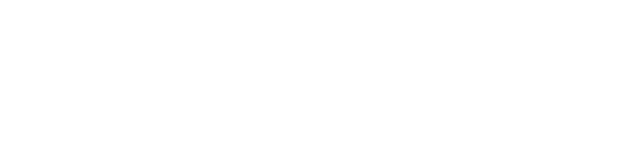
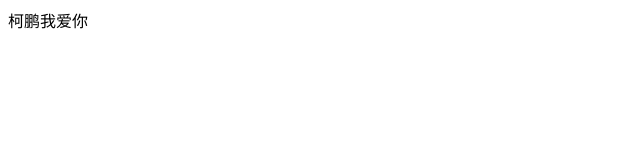
Before and after one commit to Fengye321/-1, a plain HTML site: page index.html in a window 1280 px wide. Shown: the whole page, without its empty margins (0-640 px from the left). Drawn offline with Linux system fonts and the light colour scheme.

```diff
--- a/index.html
+++ b/index.html
@@ -9,7 +9,7 @@
 </head>
 
 <body>
-
+    柯鹏我爱你
 </body>
 
 </html>
```
